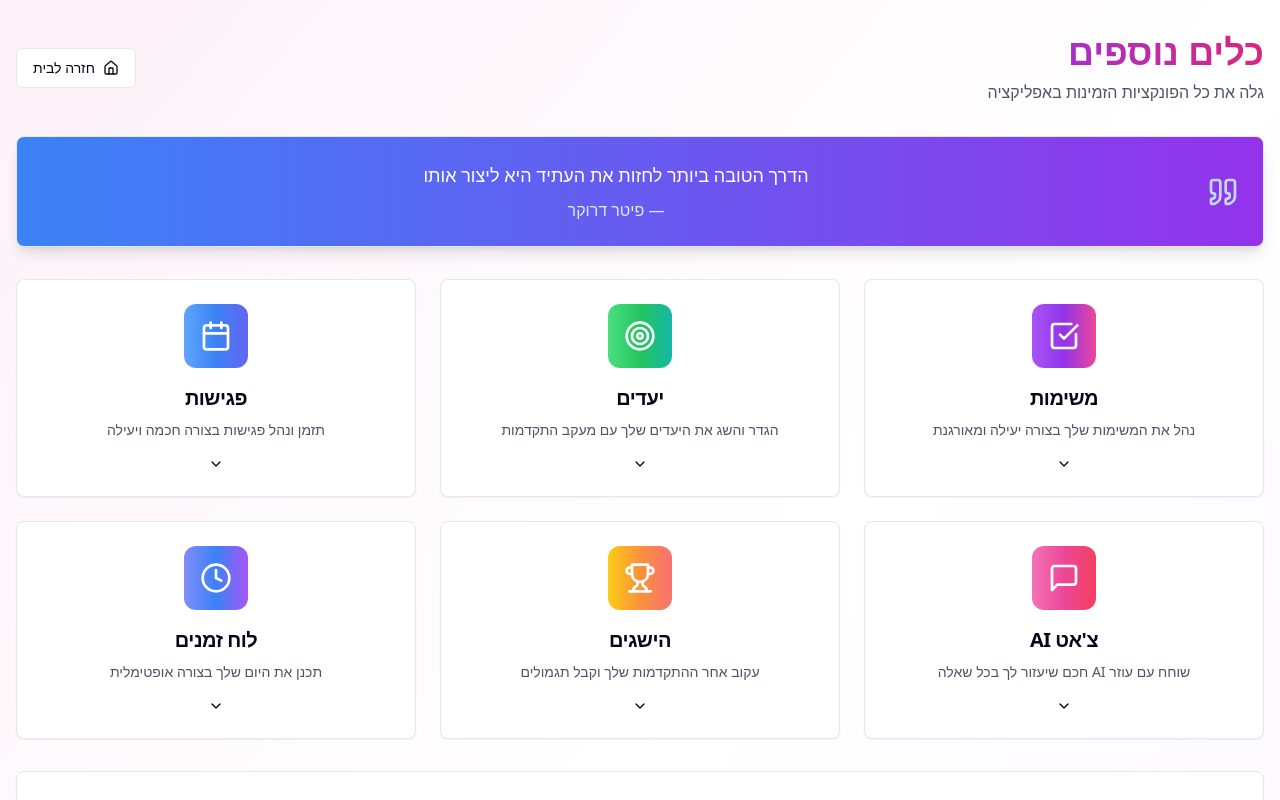
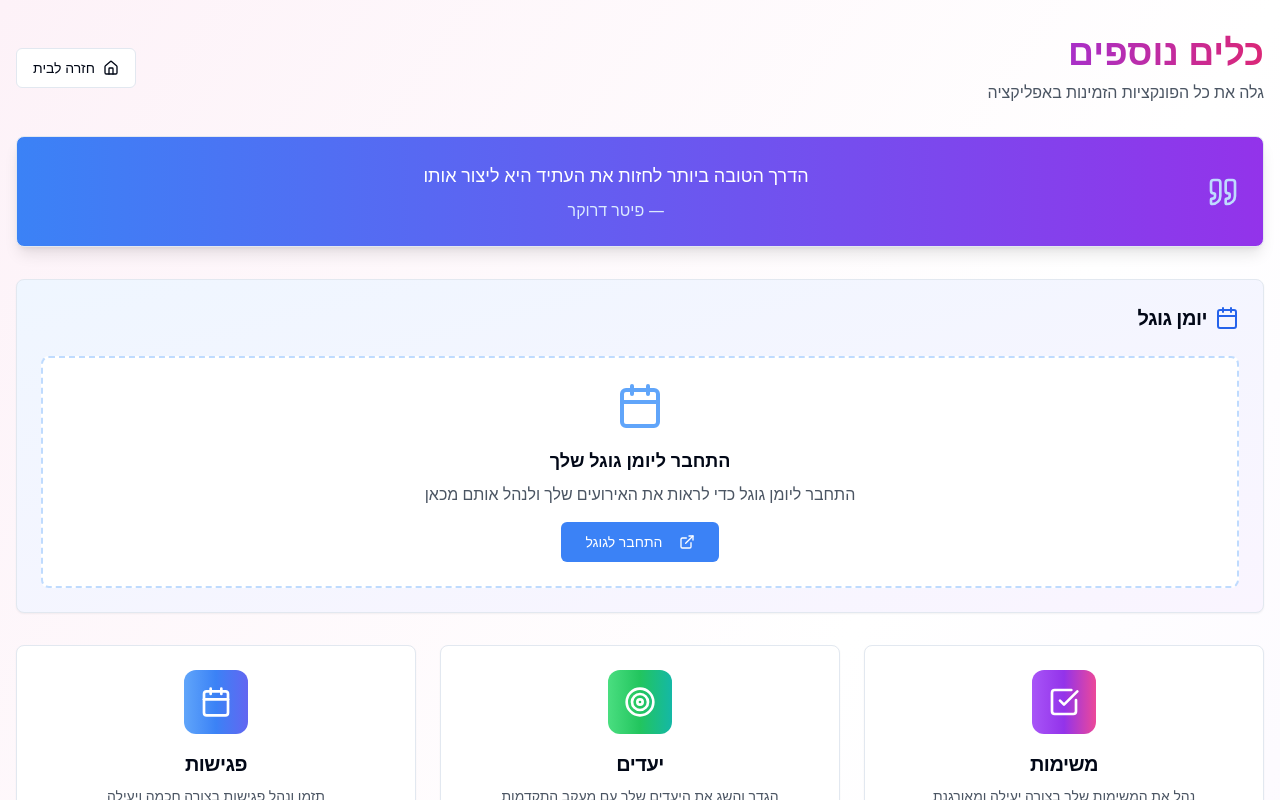
Before and after one commit to yayovtt/site-shape-mimic-magic, a React (Vite) app: page /tools in a window 1280 px wide. Shown: the top 800 px of the page. Built offline with nearby package versions, Linux system fonts and the light colour scheme.

Commit message:
Add Google Calendar integration
Added a section in the "Tools" page to connect to the user's Google Calendar.

```diff
--- /dev/null
+++ b/src/components/GoogleCalendarIntegration.tsx
@@ -0,0 +1,239 @@
+
+import React, { useState, useEffect } from 'react';
+import { Card, CardContent, CardHeader, CardTitle } from "@/components/ui/card";
+import { Button } from "@/components/ui/button";
+import { Badge } from "@/components/ui/badge";
+import { Calendar, Plus, ExternalLink, Check, X } from "lucide-react";
+import { useToast } from "@/hooks/use-toast";
+
+interface CalendarEvent {
+  id: string;
+  summary: string;
+  start: {
+    dateTime?: string;
+    date?: string;
+  };
+  end: {
+    dateTime?: string;
+    date?: string;
+  };
+  description?: string;
+}
+
+export const GoogleCalendarIntegration = () => {
+  const [isConnected, setIsConnected] = useState(false);
+  const [events, setEvents] = useState<CalendarEvent[]>([]);
+  const [isLoading, setIsLoading] = useState(false);
+  const { toast } = useToast();
+
+  const handleConnectToGoogle = async () => {
+    setIsLoading(true);
+
+    try {
+      // This would normally initiate OAuth flow
+      // For demo purposes, we'll simulate connection
+      setTimeout(() => {
+        setIsConnected(true);
+        setIsLoading(false);
+
+        // Sample events for demonstration
+        setEvents([
+          {
+            id: '1',
+            summary: 'פגישת צוות',
+            start: { dateTime: new Date(Date.now() + 86400000).toISOString() },
+            end: { dateTime: new Date(Date.now() + 90000000).toISOString() },
+            description: 'פגישה שבועית עם הצוות'
+          },
+          {
+            id: '2',
+            summary: 'פרויקט חדש',
+            start: { dateTime: new Date(Date.now() + 172800000).toISOString() },
+            end: { dateTime: new Date(Date.now() + 176400000).toISOString() },
+            description: 'דיון על פרויקט חדש'
+          }
+        ]);
+
+        toast({
+          title: "התחברות הצליחה!",
+          description: "התחברת בהצלחה ליומן גוגל שלך",
+        });
+      }, 2000);
+    } catch (error) {
+      console.error("Error connecting to Google Calendar:", error);
+      toast({
+        title: "שגיאה בהתחברות",
+        description: "לא הצלחנו להתחבר ליומן גוגל. נסה שוב.",
+        variant: "destructive",
+      });
+      setIsLoading(false);
+    }
+  };
+
+  const handleDisconnect = () => {
+    setIsConnected(false);
+    setEvents([]);
+    toast({
+      title: "התנתקות הושלמה",
+      description: "התנתקת מיומן גוגל",
+    });
+  };
+
+  const formatEventTime = (event: CalendarEvent) => {
+    const start = event.start.dateTime || event.start.date;
+    const end = event.end.dateTime || event.end.date;
+
+    if (!start) return '';
+
+    const startDate = new Date(start);
+    const endDate = new Date(end || start);
+
+    const startTime = startDate.toLocaleTimeString('he-IL', {
+      hour: '2-digit',
+      minute: '2-digit'
+    });
+
+    const endTime = endDate.toLocaleTimeString('he-IL', {
+      hour: '2-digit',
+      minute: '2-digit'
+    });
+
+    const date = startDate.toLocaleDateString('he-IL');
+
+    return `${date} • ${startTime} - ${endTime}`;
+  };
+
+  return (
+    <Card className="bg-gradient-to-br from-blue-50 to-purple-50">
+      <CardHeader>
+        <CardTitle className="flex items-center gap-2 text-xl">
+          <Calendar className="w-6 h-6 text-blue-600" />
+          יומן גוגל
+          {isConnected && (
+            <Badge variant="secondary" className="bg-green-100 text-green-700 mr-2">
+              <Check className="w-3 h-3 ml-1" />
+              מחובר
+            </Badge>
+          )}
+        </CardTitle>
+      </CardHeader>
+      <CardContent className="space-y-6">
+        {!isConnected ? (
+          <div className="text-center space-y-4">
+            <div className="p-6 bg-white rounded-lg border-2 border-dashed border-blue-200">
+              <Calendar className="w-12 h-12 text-blue-400 mx-auto mb-4" />
+              <h3 className="text-lg font-semibold mb-2">התחבר ליומן גוגל שלך</h3>
+              <p className="text-gray-600 mb-4">
+                התחבר ליומן גוגל כדי לראות את האירועים שלך ולנהל אותם מכאן
+              </p>
+              <Button
+                onClick={handleConnectToGoogle}
+                disabled={isLoading}
+                className="bg-blue-500 hover:bg-blue-600 text-white px-6 py-2"
+              >
+                {isLoading ? (
+                  <>
+                    <div className="animate-spin rounded-full h-4 w-4 border-b-2 border-white mr-2"></div>
+                    מתחבר...
+                  </>
+                ) : (
+                  <>
+                    <ExternalLink className="w-4 h-4 ml-2" />
+                    התחבר לגוגל
+                  </>
+                )}
+              </Button>
+            </div>
+          </div>
+        ) : (
+          <div className="space-y-4">
+            {/* Connection Status */}
+            <div className="flex justify-between items-center p-4 bg-green-50 rounded-lg border border-green-200">
+              <div className="flex items-center gap-2">
+                <Check className="w-5 h-5 text-green-600" />
+                <span className="text-green-700 font-medium">מחובר ליומן גוגל</span>
+              </div>
+              <Button
+                variant="outline"
+                size="sm"
+                onClick={handleDisconnect}
+                className="text-red-600 border-red-200 hover:bg-red-50"
+              >
+                <X className="w-4 h-4 ml-1" />
+                התנתק
+              </Button>
+            </div>
+
+            {/* Quick Actions */}
+            <div className="grid grid-cols-1 md:grid-cols-2 gap-4">
+              <Button
+                className="bg-gradient-to-r from-blue-500 to-purple-500 hover:opacity-90 text-white"
+                onClick={() => window.open('https://calendar.google.com', '_blank')}
+              >
+                <Plus className="w-4 h-4 ml-2" />
+                צור אירוע חדש
+              </Button>
+              <Button
+                variant="outline"
+                onClick={() => window.open('https://calendar.google.com', '_blank')}
+              >
+                <ExternalLink className="w-4 h-4 ml-2" />
+                פתח יומן גוגל
+              </Button>
+            </div>
+
+            {/* Upcoming Events */}
+            <div className="space-y-3">
+              <h4 className="text-lg font-semibold flex items-center gap-2">
+                <Calendar className="w-5 h-5 text-blue-600" />
+                אירועים קרובים
+              </h4>
+
+              {events.length === 0 ? (
+                <div className="text-center p-6 bg-white rounded-lg border border-gray-200">
+                  <Calendar className="w-8 h-8 text-gray-400 mx-auto mb-2" />
+                  <p className="text-gray-500">אין אירועים קרובים</p>
+                </div>
+              ) : (
+                <div className="space-y-3">
+                  {events.map((event) => (
+                    <div key={event.id} className="p-4 bg-white rounded-lg border border-gray-200 hover:shadow-md transition-shadow">
+                      <div className="flex justify-between items-start">
+                        <div className="flex-1">
+                          <h5 className="font-medium text-gray-900 mb-1">{event.summary}</h5>
+                          <p className="text-sm text-gray-600 mb-2">{formatEventTime(event)}</p>
+                          {event.description && (
+                            <p className="text-sm text-gray-500">{event.description}</p>
+                          )}
+                        </div>
+                        <Button
+                          variant="ghost"
+                          size="sm"
+                          onClick={() => window.open(`https://calendar.google.com/calendar/event?eid=${event.id}`, '_blank')}
+                        >
+                          <ExternalLink className="w-4 h-4" />
+                        </Button>
+                      </div>
+                    </div>
+                  ))}
+                </div>
+              )}
+            </div>
+
+            {/* Stats */}
+            <div className="grid grid-cols-2 gap-4">
+              <div className="text-center p-4 bg-blue-50 rounded-lg">
+                <div className="text-2xl font-bold text-blue-600">{events.length}</div>
+                <div className="text-blue-700 text-sm">אירועים השבוע</div>
+              </div>
+              <div className="text-center p-4 bg-purple-50 rounded-lg">
+                <div className="text-2xl font-bold text-purple-600">2</div>
+                <div className="text-purple-700 text-sm">אירועים היום</div>
+              </div>
+            </div>
+          </div>
+        )}
+      </CardContent>
+    </Card>
+  );
+};
--- a/src/pages/Tools.tsx
+++ b/src/pages/Tools.tsx
@@ -1,3 +1,4 @@
+
 import React, { useState } from 'react';
 import { useNavigate } from 'react-router-dom';
 import { Button } from "@/components/ui/button";
@@ -8,6 +9,7 @@ import { Textarea } from "@/components/ui/textarea";
 import { GradientButton } from "@/components/GradientButton";
 import { StatusCard } from "@/components/StatusCard";
 import { MotivationalQuotes } from "@/components/MotivationalQuotes";
+import { GoogleCalendarIntegration } from "@/components/GoogleCalendarIntegration";
 import {
   CheckSquare,
   Target,
@@ -194,6 +196,11 @@ const Tools = () => {
           <MotivationalQuotes />
         </div>
 
+        {/* Google Calendar Integration */}
+        <div className="mb-8">
+          <GoogleCalendarIntegration />
+        </div>
+
         {/* Tools Grid - Horizontal Layout */}
         <div className="grid grid-cols-1 md:grid-cols-2 lg:grid-cols-3 gap-6 mb-8">
           {tools.map((tool) => (
```
